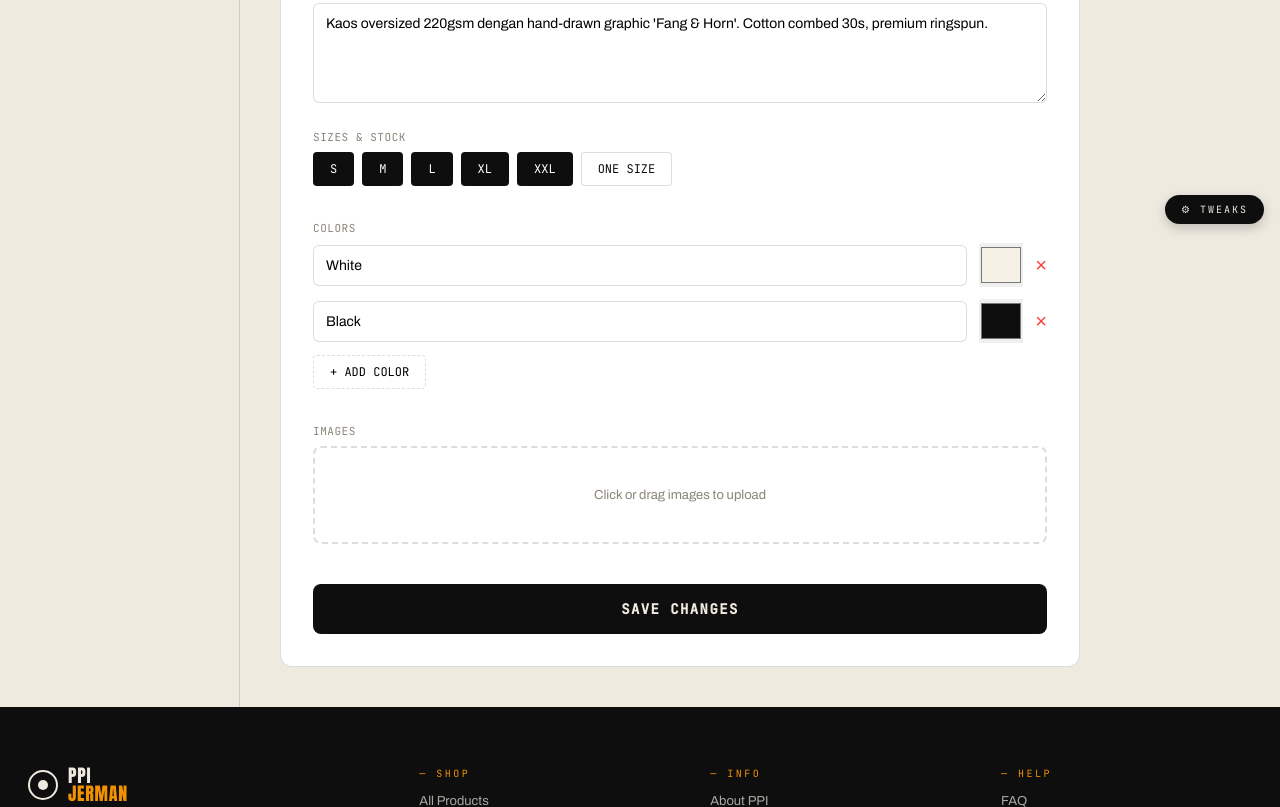
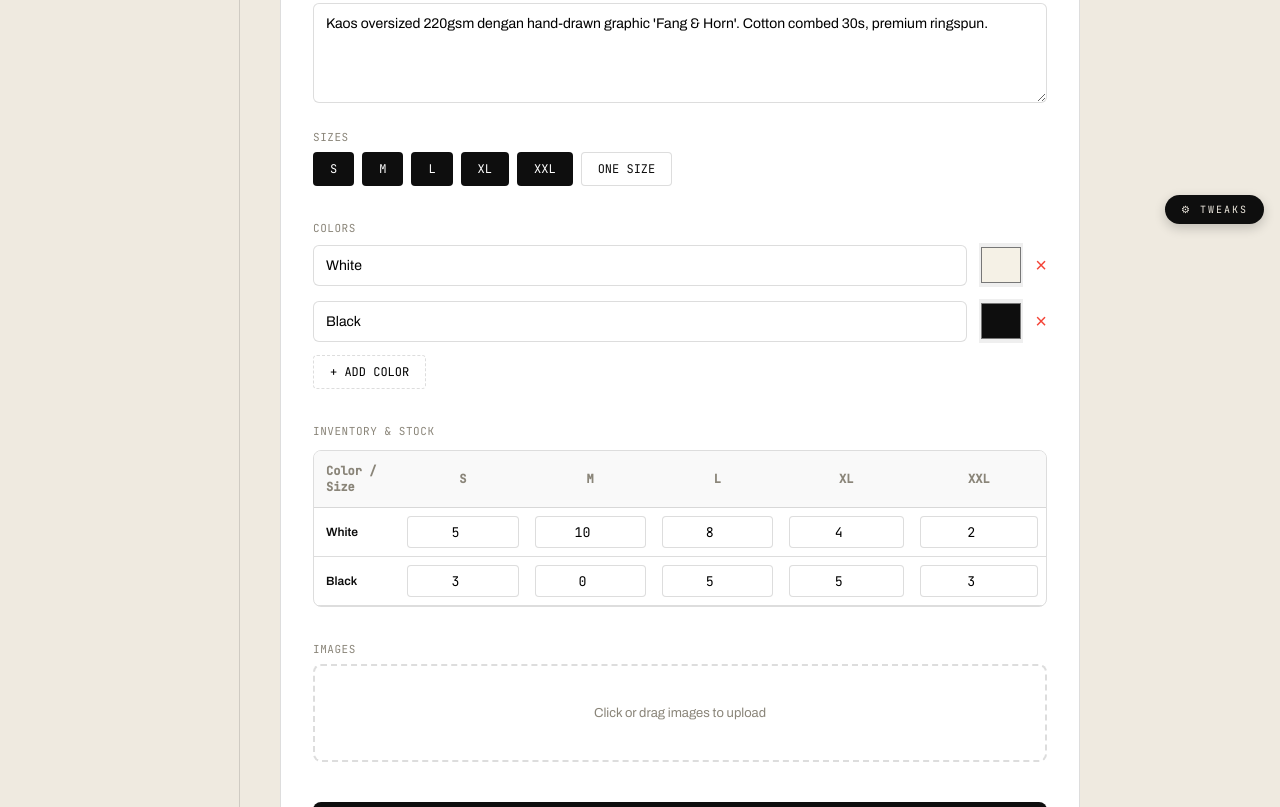
Before and after one commit to ppijerman/ppij-shop, a Next.js app: page /admin/kk/products/1 in a window 1280 px wide. Shown: the part 560-1367 px from the top of the page. Built offline with nearby package versions, Linux system fonts and the light colour scheme.

Commit message:
feat: implement product stock management per size and color

```diff
--- a/src/components/admin/ProductForm.tsx
+++ b/src/components/admin/ProductForm.tsx
@@ -21,10 +21,21 @@ export default function ProductForm({ initialData, onSubmit }: ProductFormProps)
 
   const [sizes, setSizes] = useState<string[]>(initialData?.sizes || []);
   const [colors, setColors] = useState<Color[]>(initialData?.colors || []);
+  const [stock, setStock] = useState<Record<string, Record<string, number>>>(initialData?.stock || {});
 
   const handleChange = (e: React.ChangeEvent<HTMLInputElement | HTMLSelectElement | HTMLTextAreaElement>) => {
     const { name, value } = e.target;
     setFormData(prev => ({ ...prev, [name]: value }));
+  };
+
+  const handleStockChange = (color: string, size: string, value: number) => {
+    setStock(prev => ({
+      ...prev,
+      [color]: {
+        ...(prev[color] || {}),
+        [size]: value
+      }
+    }));
   };
 
   return (
@@ -65,7 +76,7 @@ export default function ProductForm({ initialData, onSubmit }: ProductFormProps)
       </div>
 
       <div style={{ marginBottom: 32 }}>
-        <label style={labelStyle}>Sizes & Stock</label>
+        <label style={labelStyle}>Sizes</label>
         <div style={{ display: 'flex', gap: 8, flexWrap: 'wrap', marginTop: 8 }}>
           {['S', 'M', 'L', 'XL', 'XXL', 'ONE SIZE'].map(s => (
             <button
@@ -142,6 +153,48 @@ export default function ProductForm({ initialData, onSubmit }: ProductFormProps)
         </div>
       </div>
 
+      {(colors.length > 0 && sizes.length > 0) && (
+        <div style={{ marginBottom: 32 }}>
+          <label style={labelStyle}>Inventory & Stock</label>
+          <div style={{ marginTop: 12, border: '1px solid var(--line)', borderRadius: 8, overflow: 'hidden' }}>
+            <table style={{ width: '100%', borderCollapse: 'collapse', fontSize: 12 }}>
+              <thead>
+                <tr style={{ background: '#f9f9f9', borderBottom: '1px solid var(--line)' }}>
+                  <th style={{ padding: 12, textAlign: 'left', fontFamily: 'var(--font-mono)', color: 'var(--muted)' }}>Color / Size</th>
+                  {sizes.map(s => (
+                    <th key={s} style={{ padding: 12, textAlign: 'center', fontFamily: 'var(--font-mono)', color: 'var(--muted)' }}>{s}</th>
+                  ))}
+                </tr>
+              </thead>
+              <tbody>
+                {colors.map(c => (
+                  <tr key={c.name} style={{ borderBottom: '1px solid var(--line)' }}>
+                    <td style={{ padding: 12, fontWeight: 600 }}>{c.name || 'Unnamed Color'}</td>
+                    {sizes.map(s => (
+                      <td key={s} style={{ padding: 8 }}>
+                        <input
+                          type="number"
+                          value={stock[c.name]?.[s] || 0}
+                          onChange={(e) => handleStockChange(c.name, s, parseInt(e.target.value) || 0)}
+                          style={{
+                            width: '100%',
+                            padding: '6px',
+                            textAlign: 'center',
+                            border: '1px solid var(--line)',
+                            borderRadius: 4,
+                            fontFamily: 'var(--font-mono)'
+                          }}
+                        />
+                      </td>
+                    ))}
+                  </tr>
+                ))}
+              </tbody>
+            </table>
+          </div>
+        </div>
+      )}
+
       <div style={{ marginBottom: 40 }}>
         <label style={labelStyle}>Images</label>
         <div style={{
@@ -158,7 +211,7 @@ export default function ProductForm({ initialData, onSubmit }: ProductFormProps)
       </div>
 
       <button
-        onClick={() => onSubmit({ ...formData, sizes, colors })}
+        onClick={() => onSubmit({ ...formData, sizes, colors, stock })}
         style={{
           width: '100%',
           padding: '16px',
--- a/src/data/products.ts
+++ b/src/data/products.ts
@@ -8,6 +8,10 @@ export const PRODUCTS: Product[] = [
     sizes: ['S', 'M', 'L', 'XL', 'XXL'],
     desc: "Kaos oversized 220gsm dengan hand-drawn graphic 'Fang & Horn'. Cotton combed 30s, premium ringspun.",
     images: ['fang_horn_front', 'editorial_color'], primaryImg: 'tshirt_grid', featurePos: { x: 25, y: 48 },
+    stock: {
+      'White': { 'S': 5, 'M': 10, 'L': 8, 'XL': 4, 'XXL': 2 },
+      'Black': { 'S': 3, 'M': 0, 'L': 5, 'XL': 5, 'XXL': 3 }
+    }
   },
   {
     id: 2, no: '02', category: 'T-SHIRT', name: 'Trio Komodores',
@@ -16,6 +20,10 @@ export const PRODUCTS: Product[] = [
     sizes: ['S', 'M', 'L', 'XL'],
     desc: "Graphic tee dengan illustrasi 'Trio Komodores' — tribute ke fauna Indonesia. Soft heavyweight cotton.",
     images: ['komodores'], primaryImg: 'tshirt_grid', featurePos: { x: 74, y: 88 },
+    stock: {
+      'Black': { 'S': 10, 'M': 15, 'L': 12, 'XL': 8 },
+      'Charcoal': { 'S': 5, 'M': 8, 'L': 10, 'XL': 4 }
+    }
   },
   {
     id: 3, no: '03', category: 'T-SHIRT', name: 'Elle the Elephant',
@@ -24,6 +32,10 @@ export const PRODUCTS: Product[] = [
     sizes: ['S', 'M', 'L', 'XL', 'XXL'],
     desc: 'Tee abu dengan POV back print storytelling. Vintage washed look, fabric breathable untuk daily wear.',
     images: ['elle_back'], primaryImg: 'tshirt_grid', featurePos: { x: 14, y: 42 },
+    stock: {
+      'Grey': { 'S': 2, 'M': 5, 'L': 3, 'XL': 1, 'XXL': 0 },
+      'Sand': { 'S': 4, 'M': 6, 'L': 5, 'XL': 2, 'XXL': 1 }
+    }
   },
   {
     id: 4, no: '04', category: 'TOTE BAG', name: '"Einkaufen 101"',
@@ -32,14 +44,20 @@ export const PRODUCTS: Product[] = [
     sizes: ['ONE SIZE'],
     desc: "Tote canvas 400gsm dengan blue print 'Einkaufen 101'. Tribute ke kehidupan supermarket di Jerman.",
     images: ['einkaufen'], primaryImg: 'totebag_grid', featurePos: { x: 24, y: 75 },
+    stock: {
+      'Natural / Blue': { 'ONE SIZE': 20 }
+    }
   },
   {
     id: 5, no: '05', category: 'TOTE BAG', name: '"Mit Karte Bitte"',
-    subtitle: 'HEAVY CANVAS TOTE — GREEN PRINT', price: 18, originalPrice: null, tag: 'BESTSELLER',
+    subtitle: 'HEAVY CANVAS TOTE — BESTSELLER', price: 18, originalPrice: null, tag: 'BESTSELLER',
     colors: [{ name: 'Natural / Green', hex: '#E8E0CC' }],
     sizes: ['ONE SIZE'],
     desc: "Tote canvas dengan green print 'Mit Karte Bitte!' — humor klasik tentang pembayaran kartu di Jerman.",
     images: ['mit_karte'], primaryImg: 'totebag_grid', featurePos: { x: 78, y: 75 },
+    stock: {
+      'Natural / Green': { 'ONE SIZE': 15 }
+    }
   },
 ];
 
--- a/src/types/index.ts
+++ b/src/types/index.ts
@@ -21,6 +21,7 @@ export interface Product {
   images: string[];
   primaryImg: PrimaryImg;
   featurePos: { x: number; y: number };
+  stock: Record<string, Record<string, number>>;
 }
 
 export interface CartItem extends Product {
```
Also changed, not shown: src/components/product/ProductDetailPage.tsx (+40 -6 lines).
